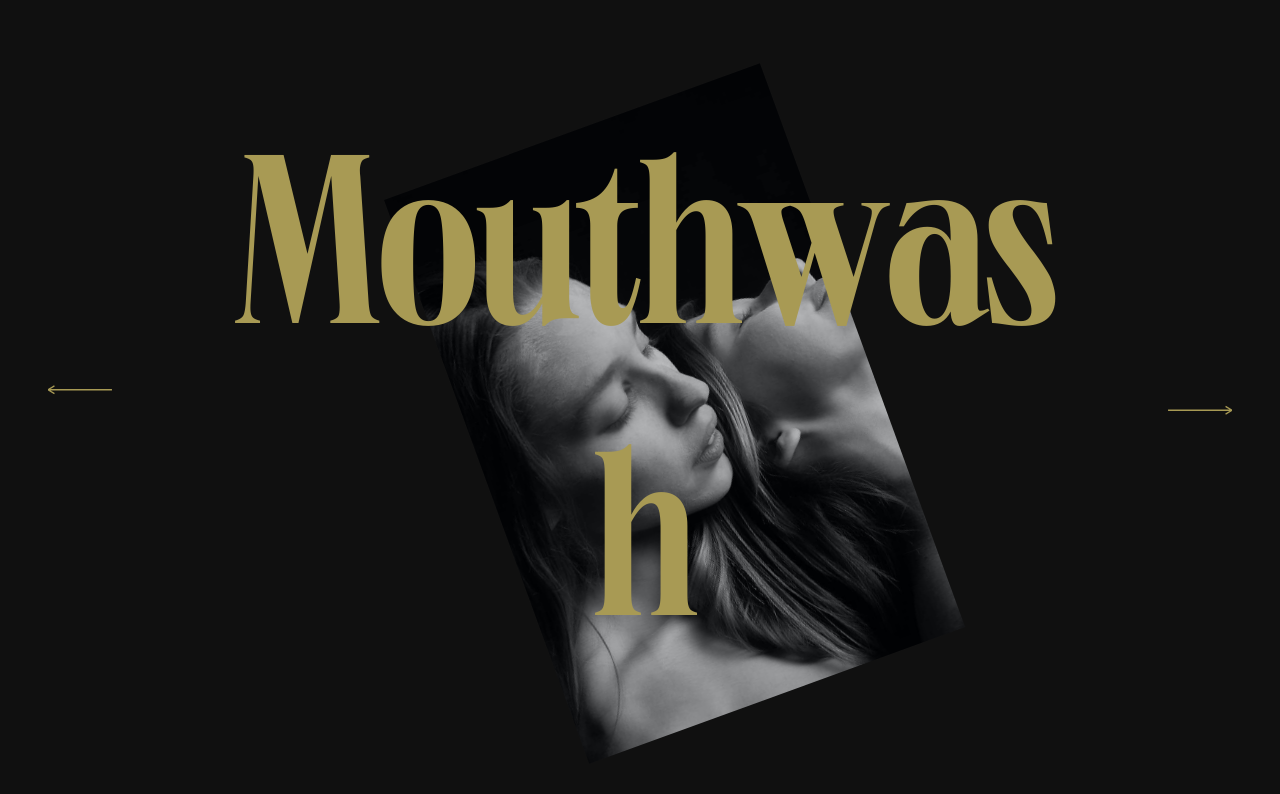
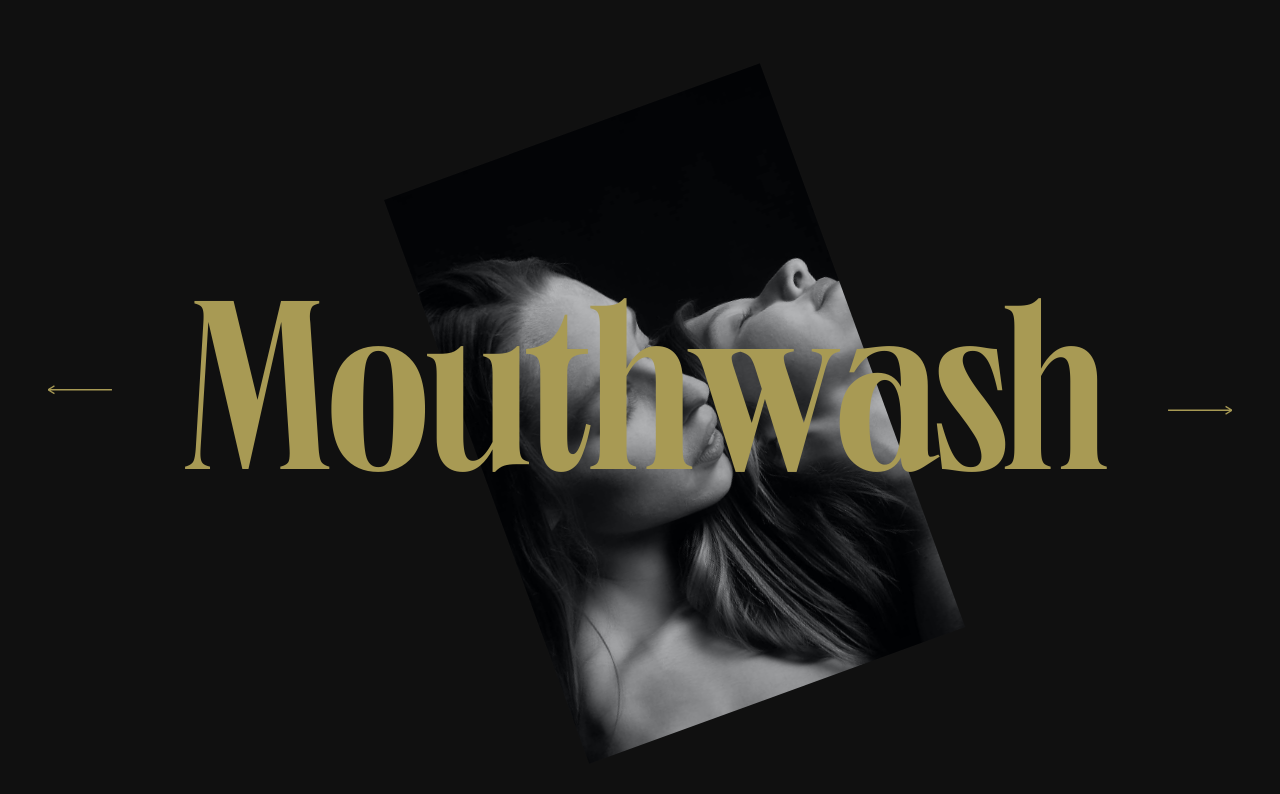
Before and after one commit to robertolosa/codegrid, a plain HTML site: page animated-carousel/index.html in a window 1280 px wide. Drawn offline with nearby package versions, Linux system fonts and the light colour scheme.

Commit message:
Fix width of wrap in animated carousel

```diff
--- a/animated-carousel/style.css
+++ b/animated-carousel/style.css
@@ -66,7 +66,7 @@
 .slider .item .content .wrap {
     font-family: "Neue World Condensed";
     letter-spacing: -10px;
-    max-width: 900px;
+    max-width: 1024px;
     text-align: center;
 }
 
```
